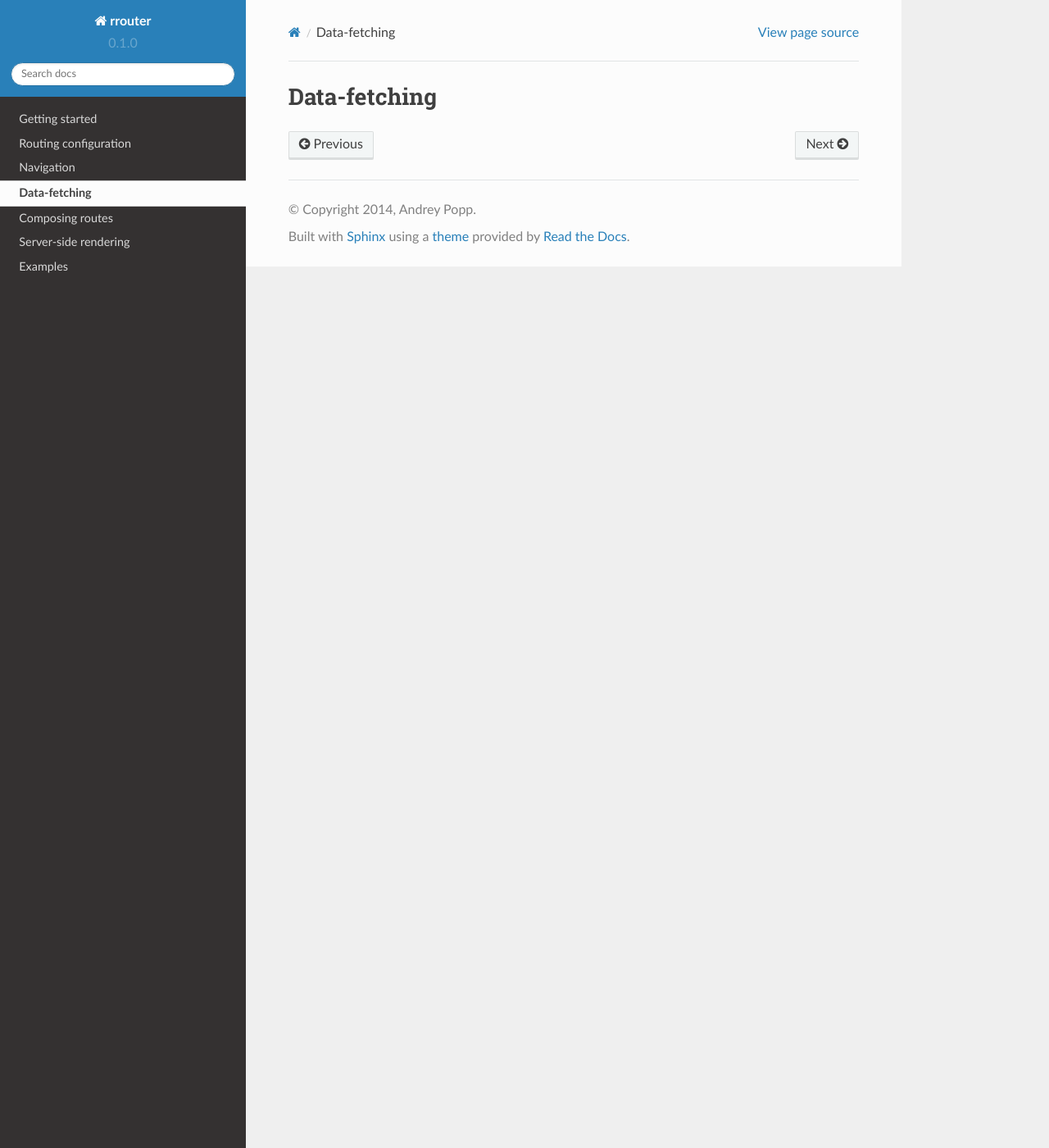
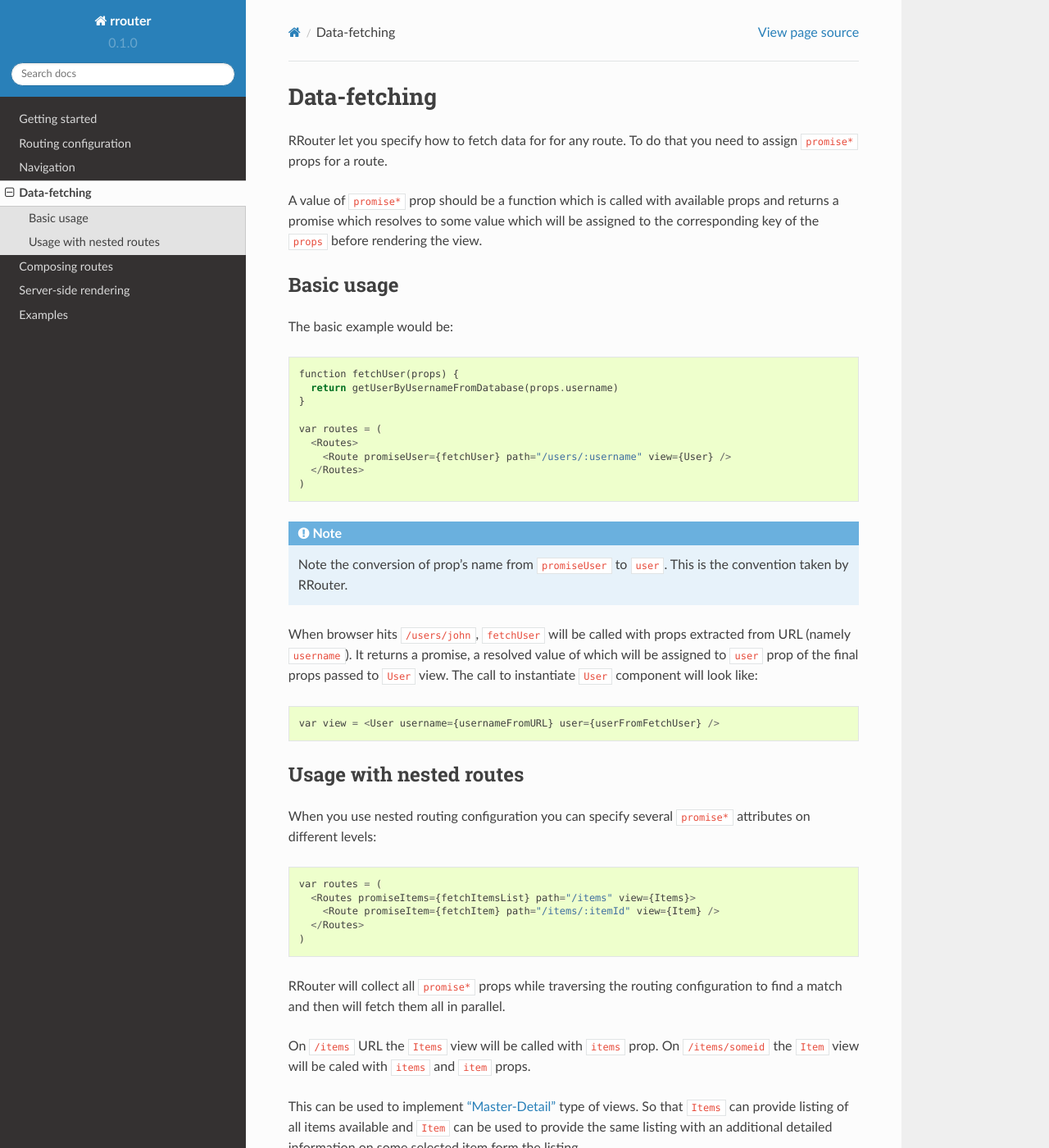
Before and after one commit to andreypopp/rrouter, a Sphinx documentation site: the page built from docs/data-fetching.rst, in a window 1280 px wide and 1400 px high. Shown: the whole window at 82% size. Built offline with Sphinx 7.4.7 and the Read the Docs theme 2.0.0, drawn with Linux system fonts in a browser that asks for light colours; some of the changed text lies outside the part shown.

Commit message:
docs: data-fetching

```diff
--- a/docs/data-fetching.rst
+++ b/docs/data-fetching.rst
@@ -1,2 +1,63 @@
 Data-fetching
 =============
+
+RRouter let you specify how to fetch data for for any route. To do that you need
+to assign ``promise*`` props for a route.
+
+A value of ``promise*`` prop should be a function which is called with available
+props and returns a promise which resolves to some value which will be assigned
+to the corresponding key of the ``props`` before rendering the view.
+
+Basic usage
+-----------
+
+The basic example would be::
+
+  function fetchUser(props) {
+    return getUserByUsernameFromDatabase(props.username)
+  }
+
+  var routes = (
+    <Routes>
+      <Route promiseUser={fetchUser} path="/users/:username" view={User} />
+    </Routes>
+  )
+
+.. note::
+  :class: inline
+
+  Note the conversion of prop's name from ``promiseUser`` to ``user``. This is
+  the convention taken by RRouter.
+
+When browser hits ``/users/john``, ``fetchUser`` will be called with props
+extracted from URL (namely ``username``). It returns a promise, a resolved value
+of which will be assigned to ``user`` prop of the final props passed to ``User``
+view. The call to instantiate ``User`` component will look like::
+
+  var view = <User username={usernameFromURL} user={userFromFetchUser} />
+
+Usage with nested routes
+------------------------
+
+When you use nested routing configuration you can specify several ``promise*``
+attributes on different levels::
+
+  var routes = (
+    <Routes promiseItems={fetchItemsList} path="/items" view={Items}>
+      <Route promiseItem={fetchItem} path="/items/:itemId" view={Item} />
+    </Routes>
+  )
+
+RRouter will collect all ``promise*`` props while traversing the routing
+configuration to find a match and then will fetch them all in parallel.
+
+On ``/items`` URL the ``Items`` view will be called with ``items`` prop. On
+``/items/someid`` the ``Item`` view will be caled with ``items`` and ``item``
+props.
+
+This can be used to implement `"Master-Detail"`_ type of views. So that
+``Items`` can provide listing of all items available and ``Item`` can be used to
+provide the same listing with an additional detailed information on some
+selected item form the listing.
+
+.. _`"Master-Detail"`: examples/master-detail.html
```
